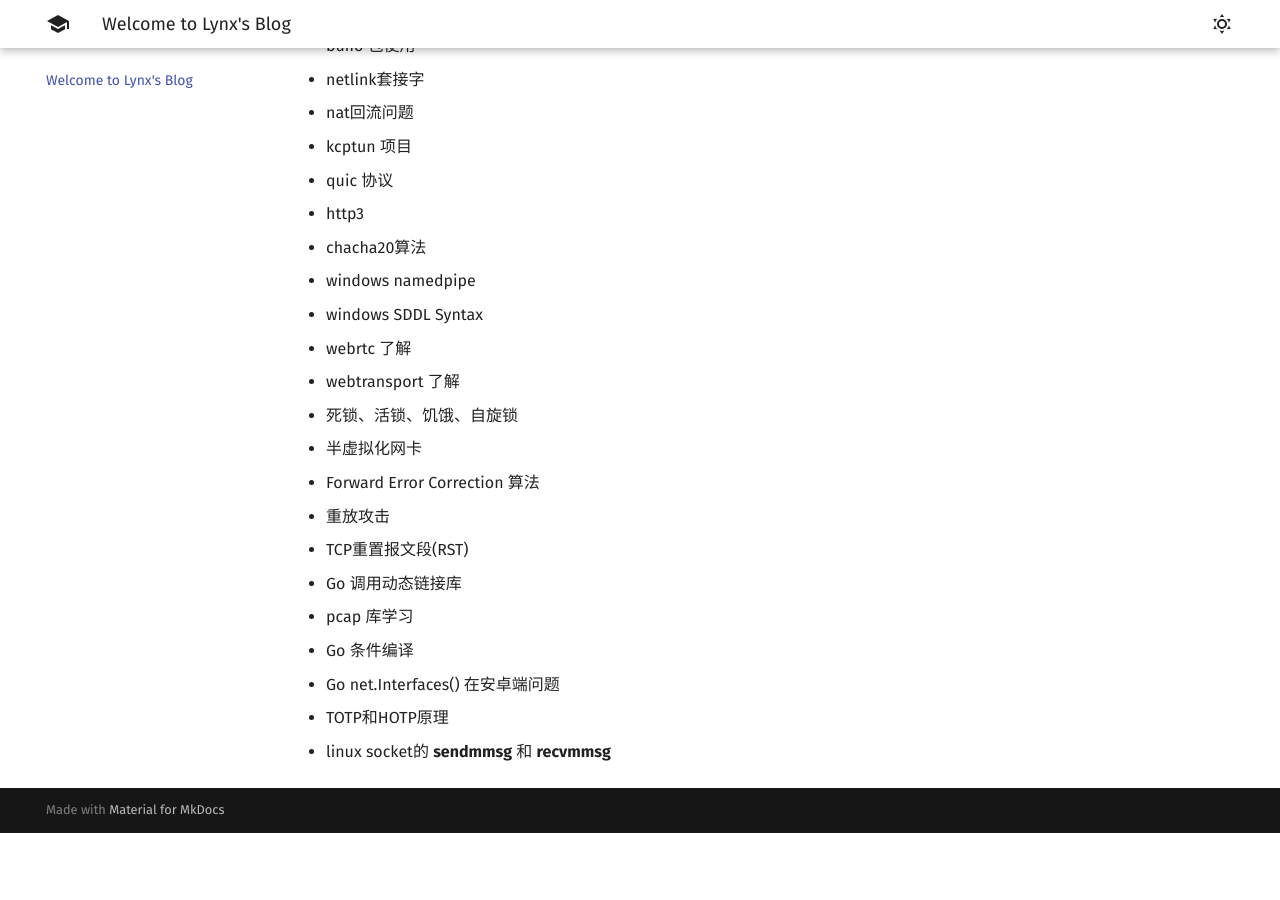
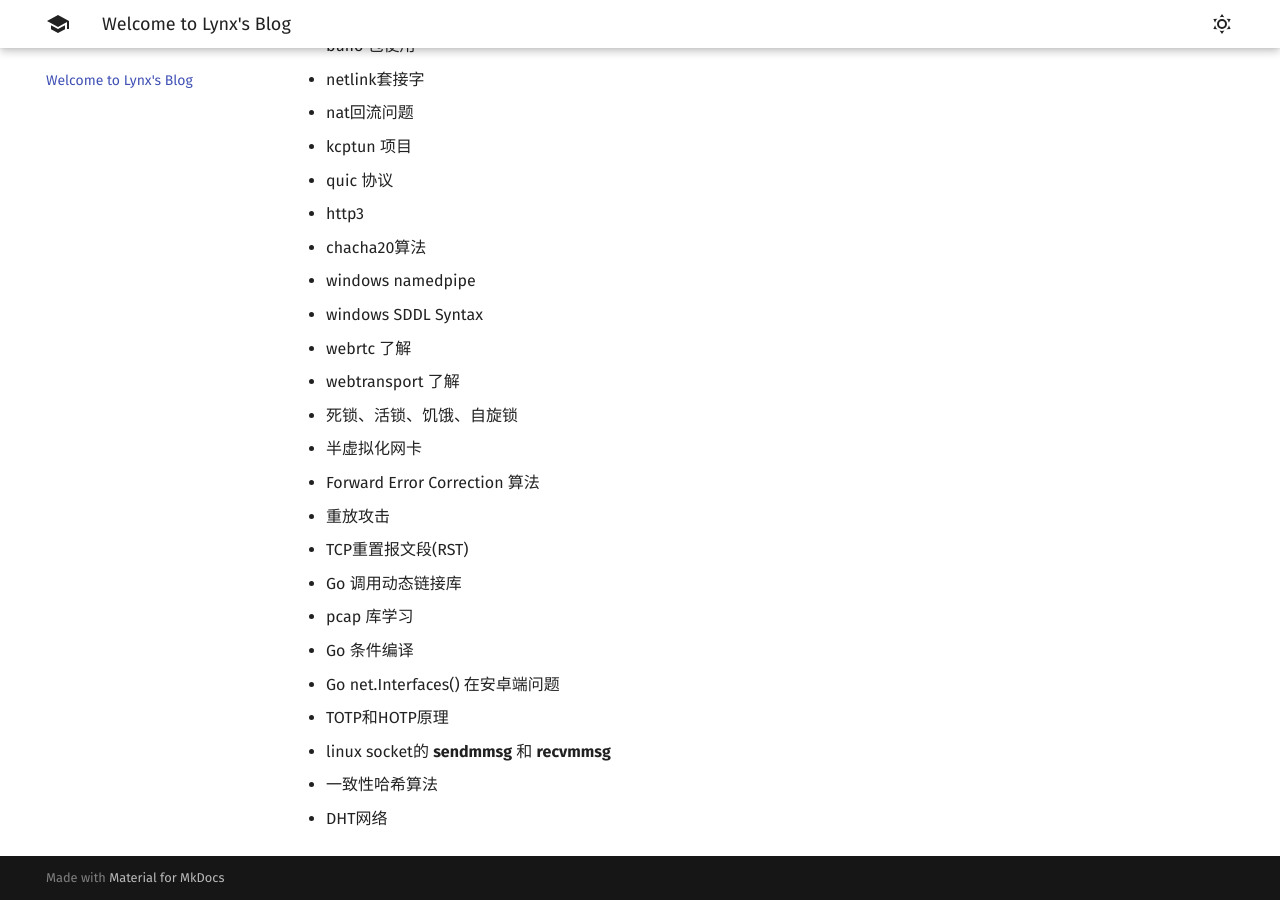
Before and after one commit to 1314liuwei/blog, an MkDocs documentation site: the page built from docs/index.md, in a window 1280 px wide and 900 px high, scrolled down 808 px. Built offline with MkDocs 1.6.1 and Material for MkDocs 9.7.7, drawn with Linux system fonts in a browser that asks for light colours; before the commit the page ends 1641 px from its top, so only the background shows below that.

Commit message:
2023/06/27 周二

```diff
--- a/docs/index.md
+++ b/docs/index.md
@@ -41,3 +41,5 @@
 - Go net.Interfaces() 在安卓端问题
 - TOTP和HOTP原理
 - linux socket的 **sendmmsg** 和 **recvmmsg**
+- 一致性哈希算法
+- DHT网络
```
